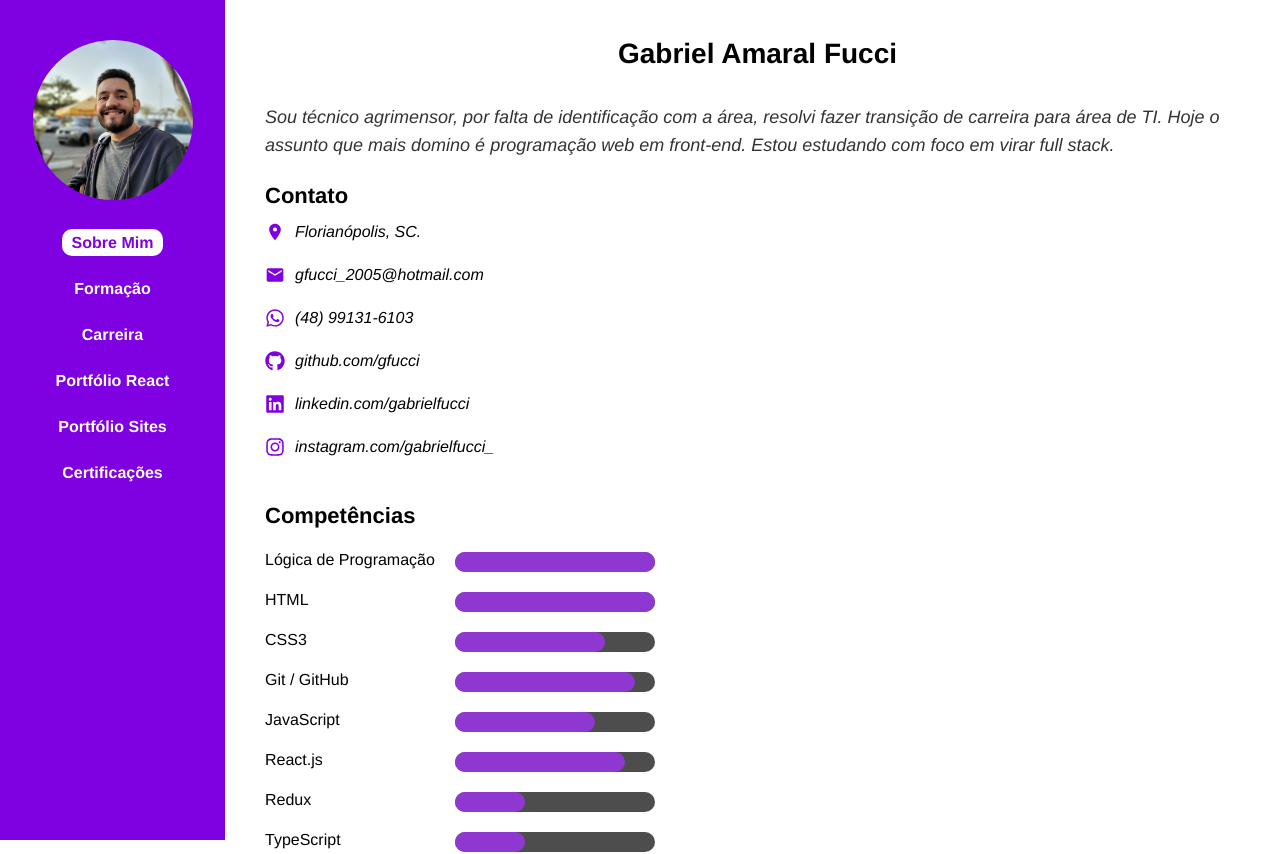
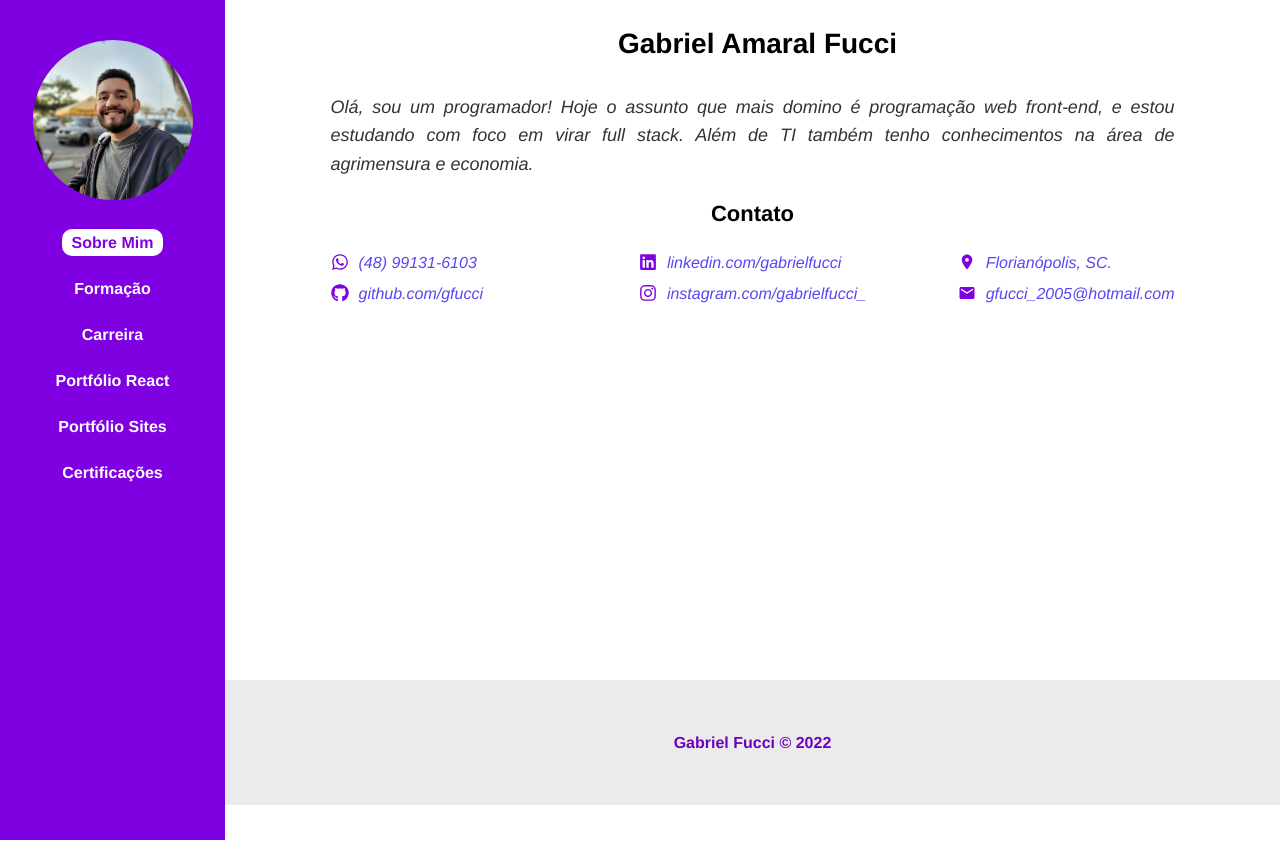
Before and after one commit to gfucci/My-Portfolio, a React (Vite) app: page / in a window 1280 px wide. Shown: the top 854 px of the page. After the commit the page ends 805 px from the top, so only its background shows below. Built offline with nearby package versions, Linux system fonts and the light colour scheme.

Commit message:
Muda HTML e CSS da página about

```diff
--- a/src/pages/about/About.css
+++ b/src/pages/about/About.css
@@ -2,66 +2,77 @@
     color: #000;
 }
 
-#about_container {
-    padding: 10px 40px;
-}
-
 #about_container p {
-    text-align: left;
+    text-align: justify;
     line-height: 1.57;
     font-style: italic;
     font-size: 18px;
     color: #333;
+    width: 80%;
+    margin-left: auto;
+    margin-right: auto;
 }
 
-#about_container ul {
-    margin-left: 0;
-    margin-right: auto;
-    padding: 25px;
-    padding-left: 0;
-    width: 40%;
-}
-
-#about_container ul li {
-    width: 100%;
-    margin-bottom: 20px;
+#about_container h3 {
+    font-size: 22px;
+    font-weight: bold;
+    text-align: center;
+    margin-top: 25px;
 }
 
 #contacts {
+    display: flex;
+    justify-content: center;
+    align-items: center;
+    width: 80%;
     margin-top: 25px;
     height: 100%;
+    flex-wrap: wrap;
     font-size: 16px;
+    margin-left: auto;
+    margin-right: auto;
     position: relative;
 }
 
-#contacts h2, #about_container h3 {
-    font-size: 22px;
-    font-weight: bold;
+#contacts ul {
+    margin-right: auto;
+    margin-left: auto;
+}
+
+#contacts ul li {
+    margin-bottom: 10px;
+    font-size: 18px;
+}
+
+#contacts li span {
+    margin-left: 10px;
+    font-style: italic;
+    font-size: 16px;
+    font-weight: 500;
 }
 
 #contacts svg {
-    font-size: 20px;
+    font-size: 18px;
+    position: relative;
+    bottom: -3px;
     color: #7f00e0;
 }
 
-#contacts ul {
-    width: 100%;
-    padding-left: 0;
-    padding-top: 15px;
-}
-
-#contacts span {
-    position: relative;
-    margin-left: 10px;
-    top: -5px;
-    font-style: italic;
-}
-
 #contacts a {
-    color: #000;
+    color: #5746f5;
     text-decoration: none;
 }
 
 #contacts a:hover {
-    color: #5746f5;
+    color: #e69601;
 }
+
+#contact1 {
+    position: absolute;
+    left: 0;
+}
+
+#contact3 {
+    position: absolute;
+    right: 0;
+}
--- a/src/pages/about/About.jsx
+++ b/src/pages/about/About.jsx
@@ -7,27 +7,17 @@ import ProgressBar from '../../components/progressBar/ProgressBar'
 import { FaWhatsapp, FaGithub, FaLinkedin, FaInstagram } from 'react-icons/fa'
 import { MdEmail, MdLocationOn } from 'react-icons/md'
 import pdf from '../../assets/pdf/CURRÍCULO_GABRIEL_FUCCI.pdf'
+import Box from '../../components/box/Box'
 
 const About = () => {
   return (
     <div id='about_container'>
       <Title title='Gabriel Amaral Fucci' />
-      <p>Sou técnico agrimensor, por falta de identificação com a área, resolvi fazer transição de carreira para área de TI. Hoje o assunto que mais domino é programação web em front-end. Estou estudando com foco em virar full stack.</p>
+      <p>Olá, sou um programador! Hoje o assunto que mais domino é programação web front-end, e estou estudando com foco em virar full stack. Além de TI também tenho conhecimentos na área de agrimensura e economia.</p>
+      <h3>Contato</h3>
       <div id="contacts">
-        <h2>Contato</h2>
-        <ul id='contact_list'>
-          <li>
-            <a href="https://goo.gl/maps/1n1kP4idD1uekdtM7" target="_blank" rel="noreferrer noopener">
-              <MdLocationOn />
-              <span>Florianópolis, SC.</span>
-            </a>
-          </li>
-          <li>
-            <a href="mailto: gfucci_2005@hotmail.com" target="_blank" rel="noreferrer noopener">
-              <MdEmail />
-              <span>gfucci_2005@hotmail.com</span>
-            </a>
-          </li>
+        <div id='contact1'>
+          <ul>
             <li>
               <a href="https://api.whatsapp.com/send?phone=5548991316103" target="_blank" rel="noreferrer noopener">
                 <FaWhatsapp />
@@ -40,6 +30,10 @@ const About = () => {
                 <span>github.com/gfucci</span>
               </a>
             </li>
+          </ul>
+        </div>
+        <div id='contact2'>
+          <ul>
             <li>
               <a href="https://www.linkedin.com/in/gabrielfucci/" target="_blank" rel="noreferrer noopener">
                 <FaLinkedin />
@@ -54,7 +48,24 @@ const About = () => {
             </li>
           </ul>
         </div>
-      <h3>Competências</h3>
+        <div id='contact3'>
+          <ul>
+            <li>
+              <a href="https://goo.gl/maps/1n1kP4idD1uekdtM7" target="_blank" rel="noreferrer noopener">
+                <MdLocationOn />
+                <span>Florianópolis, SC.</span>
+              </a>
+            </li>
+            <li>
+              <a href="mailto: gfucci_2005@hotmail.com" target="_blank" rel="noreferrer noopener">
+                <MdEmail />
+                <span>gfucci_2005@hotmail.com</span>
+              </a>
+            </li>
+          </ul>
+        </div>
+      </div>
+      {/*<h3>Competências</h3>
       <ul>
         <li>
           <ProgressBar
@@ -156,7 +167,7 @@ const About = () => {
       </button>
       <button>
         <a href={pdf} download>PDF deste portfólio</a>
-      </button>
+      </button>*/}
     </div>
   )
 }
```
Lines whose indentation alone changed are shown as unchanged.
